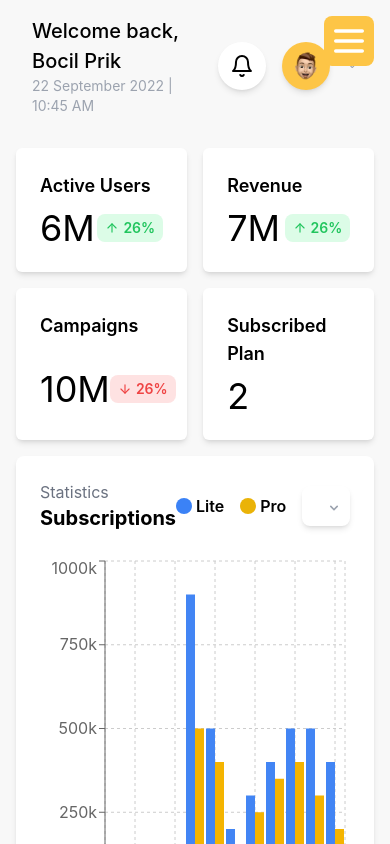
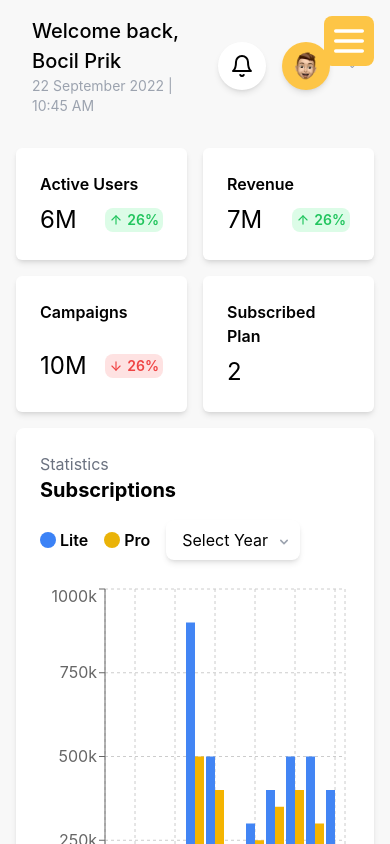
Before and after one commit to AmirSuliman/Compass, a React (Vite) app: page /admin-dashboard in a window 390 px wide. Built offline with nearby package versions, Linux system fonts and the light colour scheme.

Commit message:
fixed some ui issues in the admin dashboard

```diff
--- a/src/Pages/Adminside/dashboard/components/TopCards.jsx
+++ b/src/Pages/Adminside/dashboard/components/TopCards.jsx
@@ -36,12 +36,12 @@ const TopCards = () => {
     <div className='grid gap-4 grid-cols-2 md:grid-cols-4'>
       {cardsData?.map((item) => (
         <div className='p-6 bg-white rounded-md shadow-md grid gap-2'>
-          <div className='text-lg font-semibold'>{item.title}</div>
+          <div className='md:text-lg font-semibold'>{item.title}</div>
           <div className='flex items-center justify-between'>
-            <div className='text-4xl'>{item.value}</div>
+            <div className='text-2xl md:text-4xl'>{item.value}</div>
             {item?.stats && (
               <div
-                className={`flex items-center justify-center gap-1 rounded-lg px-2 py-1 text-white ${
+                className={`flex items-center justify-center gap-1 rounded-lg px-1 py-0.5 text-white ${
                   item?.stats?.icon?.type === ArrowUp
                     ? "bg-green-100"
                     : "bg-red-100"
--- a/src/Pages/Adminside/dashboard/index.jsx
+++ b/src/Pages/Adminside/dashboard/index.jsx
@@ -12,7 +12,7 @@ const Dashboard = () => {
       <TopCards />
 
       <div className='bg-white p-6 rounded-lg shadow-md'>
-        <div className='flex items-center justify-between'>
+        <div className='flex md:flex-row flex-col md:items-center justify-between gap-4 md:gap-0'>
           <div>
             <div className='text-gray-500'>Statistics</div>
             <div className='font-bold text-xl'>Subscriptions</div>
```
